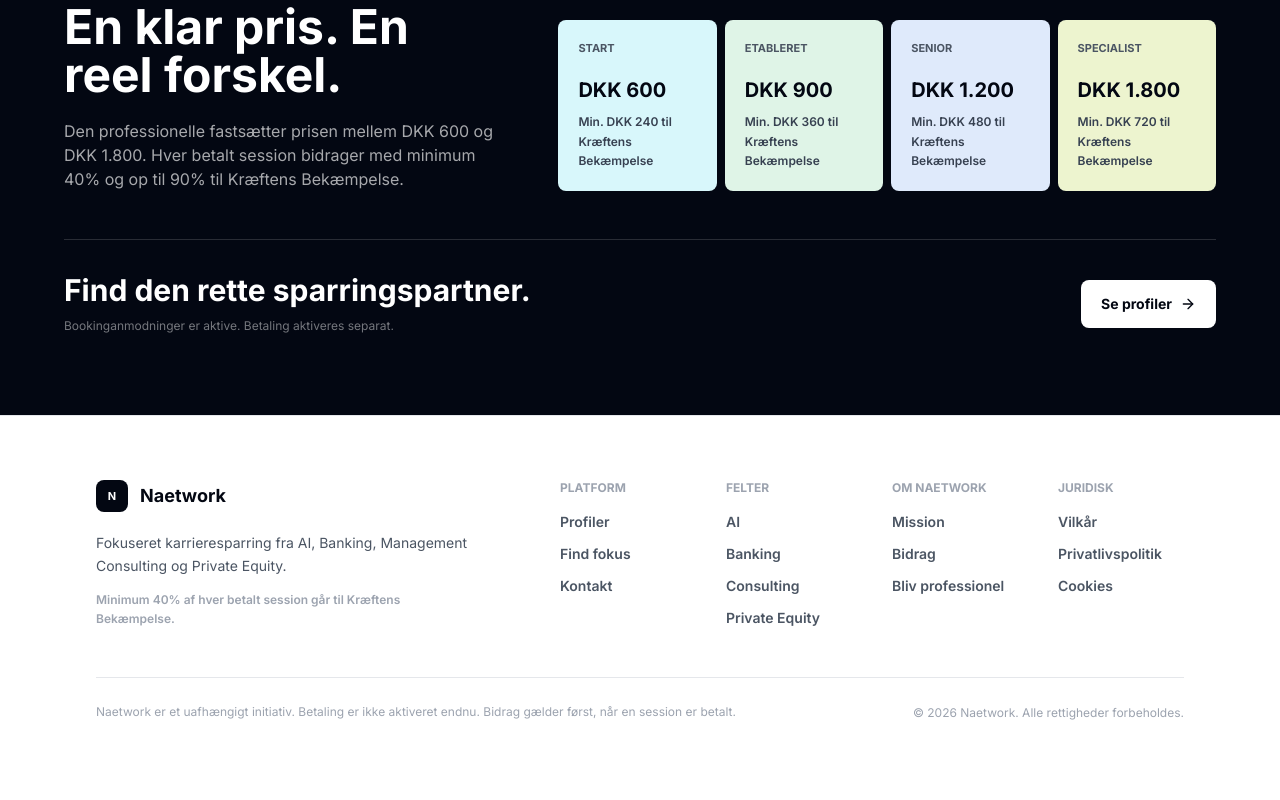
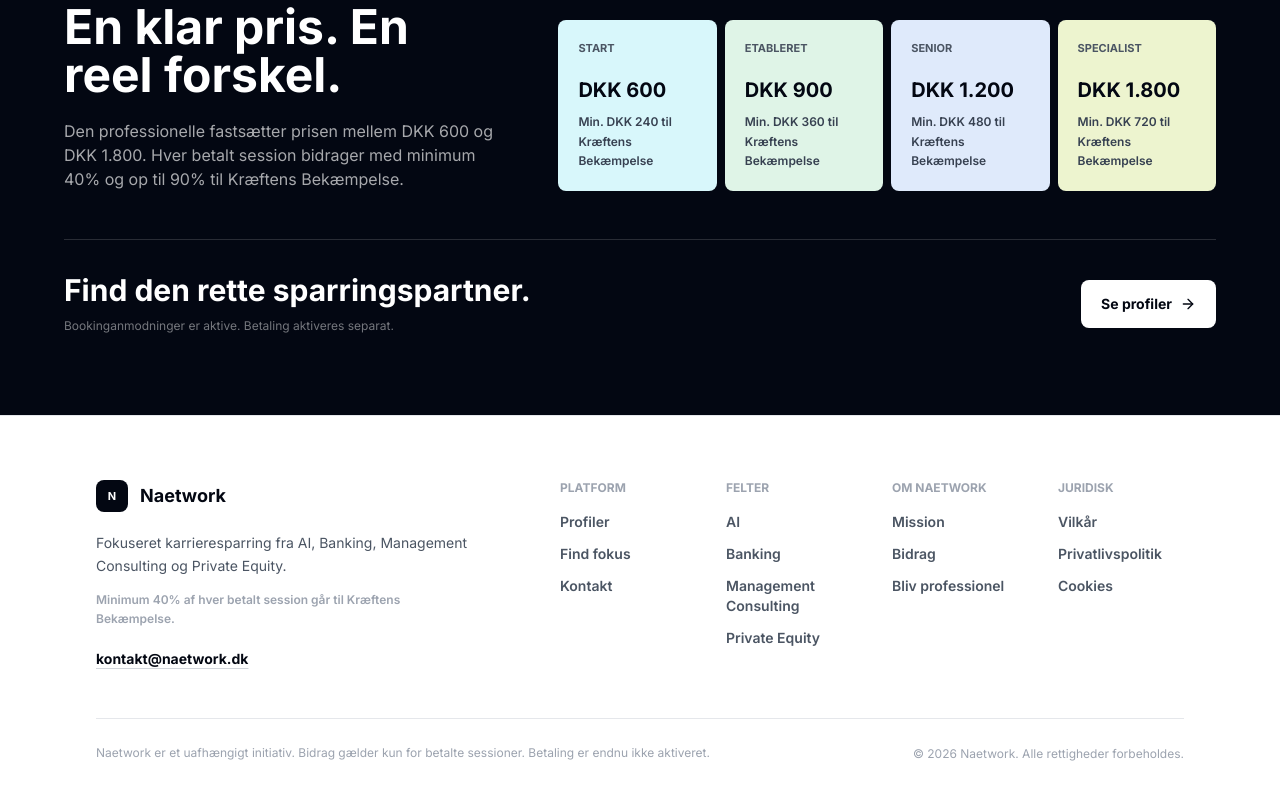
Before and after one commit to mikkelstreet-png/Naetwork, a Next.js app: page / in a window 1280 px wide. Shown: the part 2320-3120 px from the top of the page. Built offline with nearby package versions, Linux system fonts and the light colour scheme; no server answers.

Commit message:
Overhaul: components/Footer.tsx

```diff
--- a/components/Footer.tsx
+++ b/components/Footer.tsx
@@ -3,11 +3,12 @@
 import Link from 'next/link';
 import { useLanguage } from '@/context/LanguageContext';
 import { usePathname } from 'next/navigation';
+import { isBilingualPublicRoute } from '@/lib/navigation';
 
 export function Footer() {
-  const { tr, lang } = useLanguage();
-  const isDa = lang === 'da';
+  const { lang } = useLanguage();
   const pathname = usePathname();
+  const isDa = lang === 'da' || !isBilingualPublicRoute(pathname);
 
   const columns = [
     {
@@ -23,7 +24,7 @@ export function Footer() {
       links: [
         { href: '/fields/ai', label: 'AI' },
         { href: '/fields/banking', label: 'Banking' },
-        { href: '/fields/consulting', label: 'Consulting' },
+        { href: '/fields/consulting', label: 'Management Consulting' },
         { href: '/fields/private-equity', label: 'Private Equity' },
       ],
     },
@@ -38,9 +39,9 @@ export function Footer() {
     {
       title: isDa ? 'Juridisk' : 'Legal',
       links: [
-        { href: '/terms', label: tr('footer.terms') },
-        { href: '/privacy', label: tr('footer.privacy_link') },
-        { href: '/cookies', label: tr('footer.cookies') },
+        { href: '/terms', label: isDa ? 'Vilkår' : 'Terms' },
+        { href: '/privacy', label: isDa ? 'Privatlivspolitik' : 'Privacy policy' },
+        { href: '/cookies', label: 'Cookies' },
       ],
     },
   ];
@@ -64,6 +65,7 @@ export function Footer() {
             <p className="mt-3 max-w-sm text-xs font-semibold leading-relaxed text-gray-400">
               {isDa ? 'Minimum 40% af hver betalt session går til Kræftens Bekæmpelse.' : 'At least 40% from every paid session goes to Kræftens Bekæmpelse.'}
             </p>
+            <a href="mailto:kontakt@naetwork.dk" className="mt-5 inline-flex text-sm font-black text-gray-950 underline decoration-gray-300 underline-offset-4">kontakt@naetwork.dk</a>
           </div>
 
           <div className="grid grid-cols-2 gap-10 text-sm sm:grid-cols-4 lg:grid-cols-4">
@@ -83,8 +85,8 @@ export function Footer() {
         </div>
 
         <div className="mt-12 flex flex-col gap-3 border-t border-gray-200 pt-6 md:flex-row md:items-end md:justify-between">
-          <p className="max-w-2xl text-xs leading-relaxed text-gray-400">{tr('footer.legal')}</p>
-          <p className="text-xs text-gray-400">{tr('footer.copyright')}</p>
+          <p className="max-w-2xl text-xs leading-relaxed text-gray-400">{isDa ? 'Naetwork er et uafhængigt initiativ. Bidrag gælder kun for betalte sessioner. Betaling er endnu ikke aktiveret.' : 'Naetwork is an independent initiative. Contributions apply only to paid sessions. Payments are not enabled yet.'}</p>
+          <p className="text-xs text-gray-400">{isDa ? '© 2026 Naetwork. Alle rettigheder forbeholdes.' : '© 2026 Naetwork. All rights reserved.'}</p>
         </div>
       </div>
     </footer>
```
